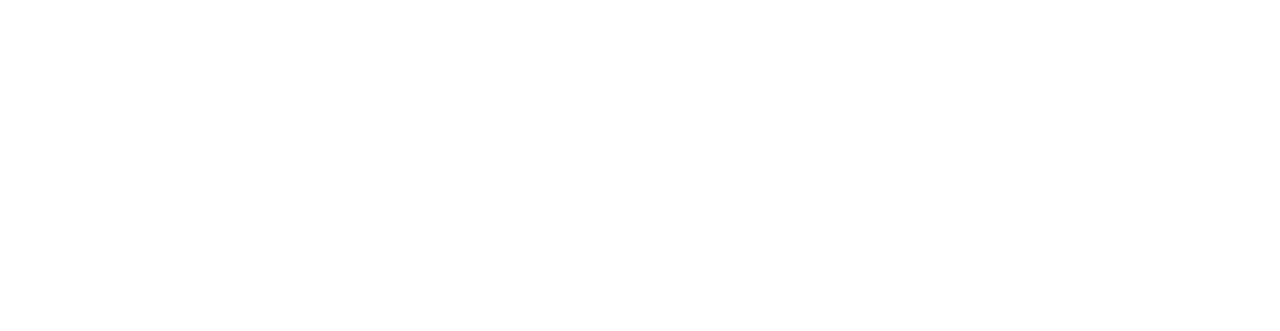
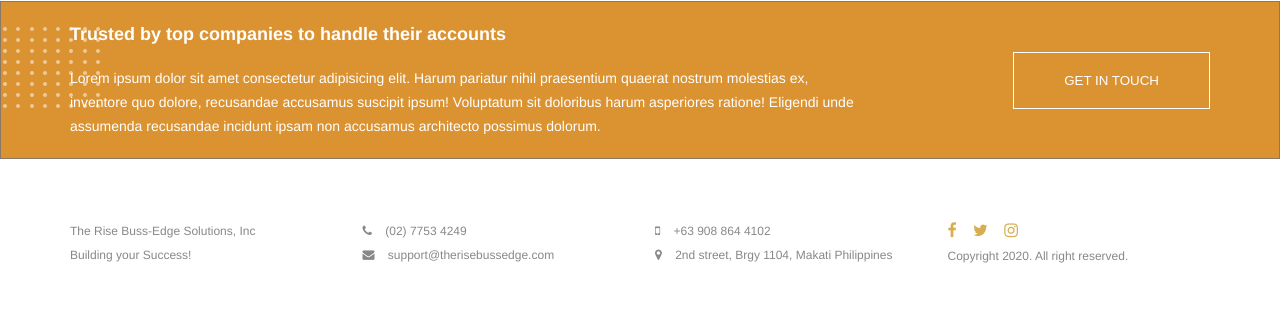
Before and after one commit to fbs-vincent/training-accounting, a plain HTML site: page index.html in a window 1280 px wide. Drawn offline with Linux system fonts and the light colour scheme.

Commit message:
Added new assets and updated html/css files.

```diff
--- a/index.html
+++ b/index.html
@@ -5,6 +5,102 @@
     <meta name="viewport" content="width=device-width, initial-scale=1.0" />
     <title>Training Accounting</title>
     <link rel="stylesheet" href="styles.css" />
+    <link
+      rel="stylesheet"
+      href="https://stackpath.bootstrapcdn.com/font-awesome/4.7.0/css/font-awesome.min.css"
+    />
   </head>
-  <body></body>
+  <body>
+    <div id="faq">
+      <div class="container">
+        <div class="row">
+          <div class="col-lg-8"></div>
+          <div class="col-lg-4"></div>
+        </div>
+      </div>
+    </div>
+    <div id="get-in-touch" class="py-20 bg-orange text-white border-gray">
+      <div class="position-absolute">
+        <img src="./assets/img/opcatity-pattern.png" alt="" />
+      </div>
+      <div class="container">
+        <div
+          class="get-in-touch-wrapper d-flex align-items-center space-between position-relative"
+        >
+          <div class="get-in-touch-content d-inline-block">
+            <p class="mb-20 fs-18 bold">
+              Trusted by top companies to handle their accounts
+            </p>
+            <p class="fs-14">
+              Lorem ipsum dolor sit amet consectetur adipisicing elit. Harum
+              pariatur nihil praesentium quaerat nostrum molestias ex, inventore
+              quo dolore, recusandae accusamus suscipit ipsum! Voluptatum sit
+              doloribus harum asperiores ratione! Eligendi unde assumenda
+              recusandae incidunt ipsam non accusamus architecto possimus
+              dolorum.
+            </p>
+          </div>
+          <div class="get-in-touch-button d-inline-block">
+            <button class="btn-get-in-touch">Get in touch</button>
+          </div>
+        </div>
+      </div>
+    </div>
+    <footer class="py-60">
+      <div class="container">
+        <div class="row">
+          <div class="col-lg-3">
+            <p>The Rise Buss-Edge Solutions, Inc</p>
+            <p>Building your Success!</p>
+          </div>
+          <div class="col-lg-3">
+            <p>
+              <span class="mr-10"
+                ><i class="fa fa-phone" aria-hidden="true"></i
+              ></span>
+              (02) 7753 4249
+            </p>
+            <p>
+              <span class="mr-10"
+                ><i class="fa fa-envelope" aria-hidden="true"></i
+              ></span>
+              support@therisebussedge.com
+            </p>
+          </div>
+          <div class="col-lg-3">
+            <p>
+              <span class="mr-10"
+                ><i class="fa fa-mobile" aria-hidden="true"></i
+              ></span>
+              +63 908 864 4102
+            </p>
+            <p>
+              <span class="mr-10"
+                ><i class="fa fa-map-marker" aria-hidden="true"></i
+              ></span>
+              2nd street, Brgy 1104, Makati Philippines
+            </p>
+          </div>
+          <div class="col-lg-3">
+            <ul>
+              <li>
+                <a href="#"
+                  ><i class="fa fa-facebook" aria-hidden="true"></i
+                ></a>
+              </li>
+              <li>
+                <a href="#"><i class="fa fa-twitter" aria-hidden="true"></i></a>
+              </li>
+              <li>
+                <a href="#"
+                  ><i class="fa fa-instagram" aria-hidden="true"></i
+                ></a>
+              </li>
+            </ul>
+            <p>Copyright 2020. All right reserved.</p>
+          </div>
+        </div>
+      </div>
+    </footer>
+  </body>
 </html>
--- a/styles.css
+++ b/styles.css
@@ -93,7 +93,7 @@ td {
 
 body {
   line-height: 1;
-  color: #2b2b2b;
+  color: #888888;
   font: 16px/24px Helvetica, sans-serif;
   position: relative;
   overflow-y: scroll;
@@ -131,7 +131,7 @@ a {
 ul li {
   list-style-type: none;
   display: inline-block;
-  margin: 0 5px;
+  margin-right: 13px;
 }
 
 ul li img {
@@ -190,6 +190,10 @@ ul li img {
   background-color: #00b2fc;
 }
 
+.bg-orange {
+  background-color: #db9231;
+}
+
 .d-inline-block {
   display: inline-block;
 }
@@ -216,6 +220,10 @@ ul li img {
 
 .align-items-center {
   align-items: center;
+}
+
+.mr-10 {
+  margin-right: 10px;
 }
 
 .mb-10 {
@@ -272,6 +280,32 @@ ul li img {
 
 .py-200 {
   padding: 200px 0;
+}
+
+.btn-get-in-touch {
+  background: transparent;
+  color: #fff;
+  border: 1px solid #fff;
+  padding: 20px 50px;
+  outline: none;
+  text-transform: uppercase;
+  cursor: pointer;
+}
+
+.border-gray {
+  border: 1px solid #8b7766;
+}
+
+.bold {
+  font-weight: bold;
+}
+
+.fs-14 {
+  font-size: 14px;
+}
+
+.fs-18 {
+  font-size: 18px;
 }
 
 /* ===================================================================
@@ -630,10 +664,23 @@ ul li img {
                           * ===================================================================
                           */
 
+.get-in-touch-content {
+  width: 70%;
+}
+
 /* ===================================================================
                           * 6.0 :: Footer
                           * ===================================================================
                           */
+
+footer {
+  font-size: 12px;
+}
+
+footer ul li a {
+  font-size: 16px;
+  color: #d7ad50;
+}
 
 /* ===================================================================
                           * 7.0 :: Clearing
```
Also changed, not shown: assets/img/Black pattern.png (added), assets/img/gradient-pattern.png (added), assets/img/opcatity-pattern.png (added).
